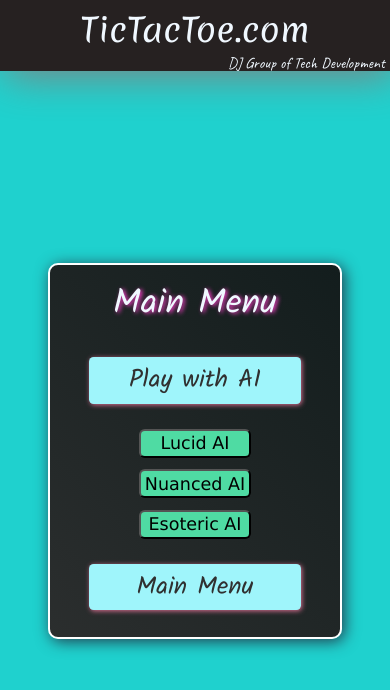
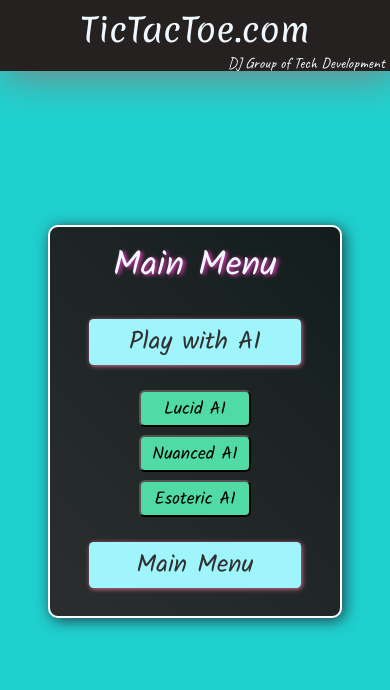
Before and after one commit to DJ-InfinityCoder/TicTacToe.com, a plain HTML site: page index.html in a window 390 px wide. Both pictures are taken after a click on the button "Play with AI". Drawn offline with nearby package versions, Linux system fonts and the light colour scheme.

Commit message:
Update styles.css

```diff
--- a/styles.css
+++ b/styles.css
@@ -56,7 +56,7 @@ nav {
   .main-menu {
   border: 2px solid white;
   position: absolute;
-  height: 55vmin;
+  height: 60vmin;
   width: 40vmin;
   background: linear-gradient(45deg, #2b2e2e, #131d1d);
   padding-left: 20px;
@@ -119,18 +119,17 @@ nav {
   align-items: center;
   justify-content: center;
   flex-direction: column;
-  gap: 3vmin;
+  gap: 2vmin;
 }
 
 .aiLevelBtns {
-  font-family: "Merienda";
+  font-family: "kalam";
   padding: 2.5px;
   border-radius: 8px;
   background-color: #4fdba3;
   font-size: 3.5vmin;
   width: 65%;
   animation: transform ease-in-out 1s;
-  font-family: 'Lucida Sans', 'Lucida Sans Regular', 'Lucida Grande', 'Lucida Sans Unicode', Geneva, Verdana, sans-serif;
 }
 
 .aiLevelBtns:hover {
@@ -792,6 +791,10 @@ nav {
     margin-right: 5px;
   }
 
+   .menu-container{
+    margin-top: -30px;
+  }
+
   .main-menu {
     width: 64vmin;
     height: fit-content;
```
